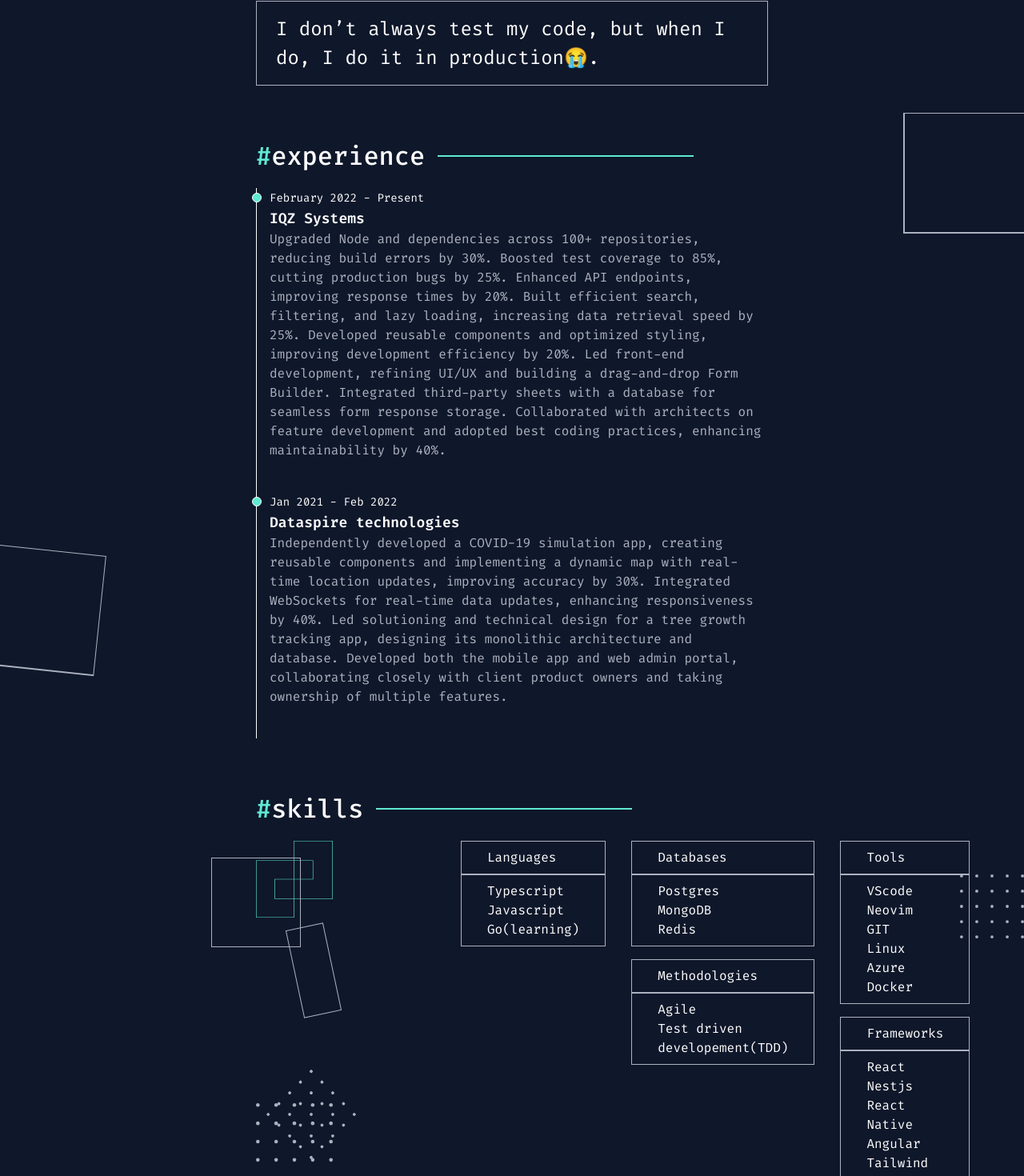
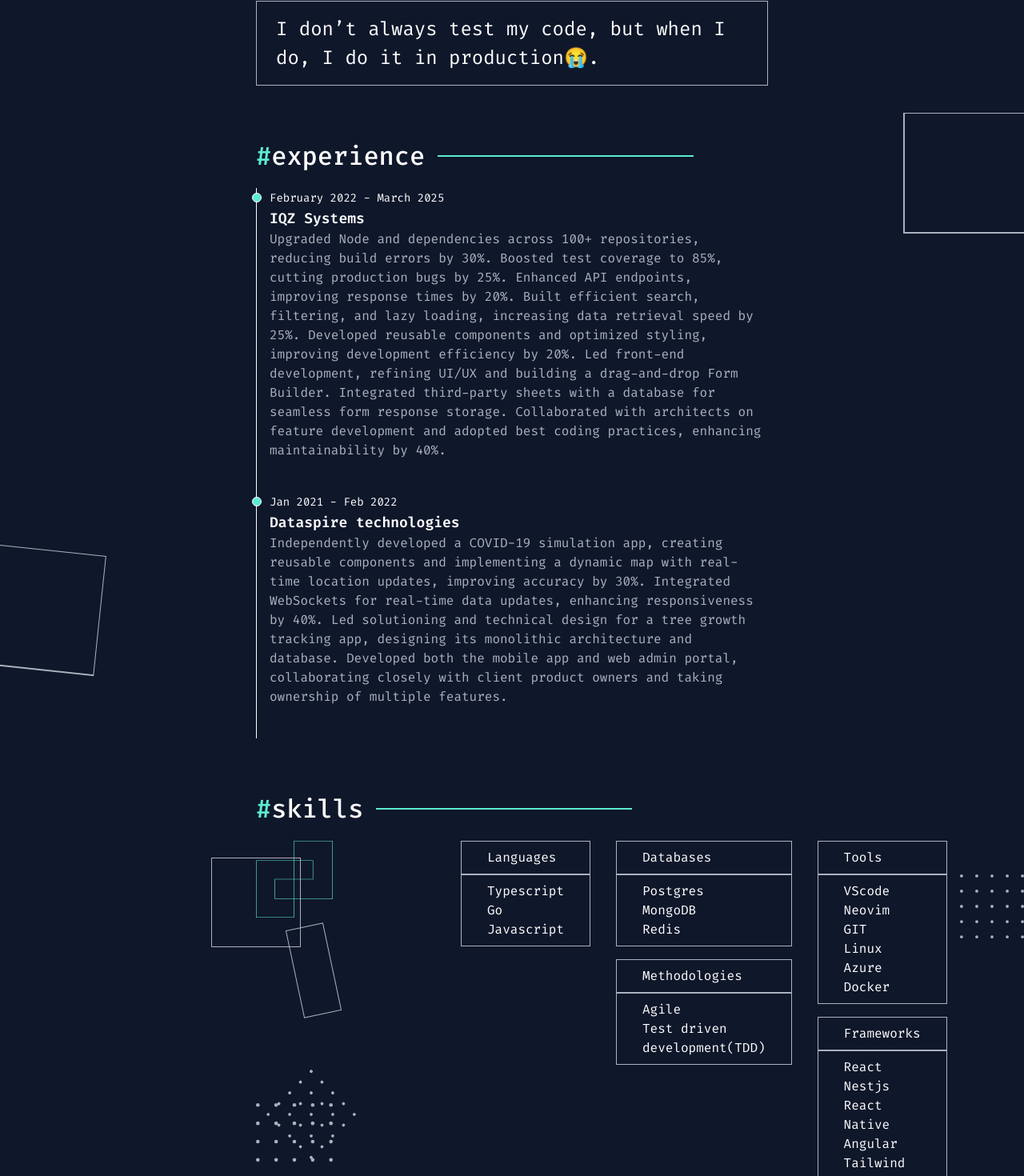
Before and after one commit to praviii/praveenkr-portfolio, a React (Vite) app: page / in a window 1280 px wide. Shown: the part 727-2197 px from the top of the page at 80% size. Built offline with nearby package versions, Linux system fonts and the light colour scheme; what tailwindcss-motion would draw is missing.

Commit message:
updated skills and experience

```diff
--- a/src/components/experience.tsx
+++ b/src/components/experience.tsx
@@ -9,7 +9,7 @@ export default function Experience() {
             <ol className="relative text-white border-s border-gray-200 dark:border-gray-700">
                 <li className="mb-10 ms-4">
                     <div className="absolute w-3 h-3 bg-gray-200 rounded-full mt-1.5 -start-1.5 bg-primarColor border border-white dark:border-gray-900 dark:bg-gray-700"></div>
-                    <time className="mb-1 text-sm font-normal leading-none text-gray-400 dark:text-gray-500">February 2022 - Present</time>
+                    <time className="mb-1 text-sm font-normal leading-none text-gray-400 dark:text-gray-500">February 2022 - March 2025</time>
                     <h3 className="text-lg font-semibold text-gray-900 dark:text-white">IQZ Systems</h3>
                     <p className="mb-4 text-base font-normal text-gray dark:text-gray-400">Upgraded Node and dependencies across 100+ repositories, reducing build errors by 30%. Boosted test coverage to 85%, cutting production bugs by 25%. Enhanced API endpoints, improving response times by 20%. Built efficient search, filtering, and lazy loading, increasing data retrieval speed by 25%. Developed reusable components and optimized styling, improving development efficiency by 20%. Led front-end development, refining UI/UX and building a drag-and-drop Form Builder. Integrated third-party sheets with a database for seamless form response storage. Collaborated with architects on feature development and adopted best coding practices, enhancing maintainability by 40%.</p>
                 </li>
--- a/src/components/skils.tsx
+++ b/src/components/skils.tsx
@@ -20,8 +20,8 @@ export default function Skills( ) {
                         <div className='py-2 px-8 border border-solid border-gray'>Languages</div>
                         <div className='py-2 px-8 border border-solid border-gray'>
                             <div>Typescript</div>
+                            <div>Go</div>
                             <div>Javascript</div>
-                            <div>Go(learning)</div>
                         </div>
                     </div>
                     <div className='flex flex-col gap-4'>
@@ -37,7 +37,7 @@ export default function Skills( ) {
                             <div className='py-2 px-8 border border-solid border-gray'>Methodologies</div>
                             <div className='py-2 px-8 border border-solid border-gray'>
                             <div>Agile</div>
-                            <div>Test driven developement(TDD)</div>
+                            <div>Test driven development(TDD)</div>
                             </div>
                         </div>
                     </div>
```
